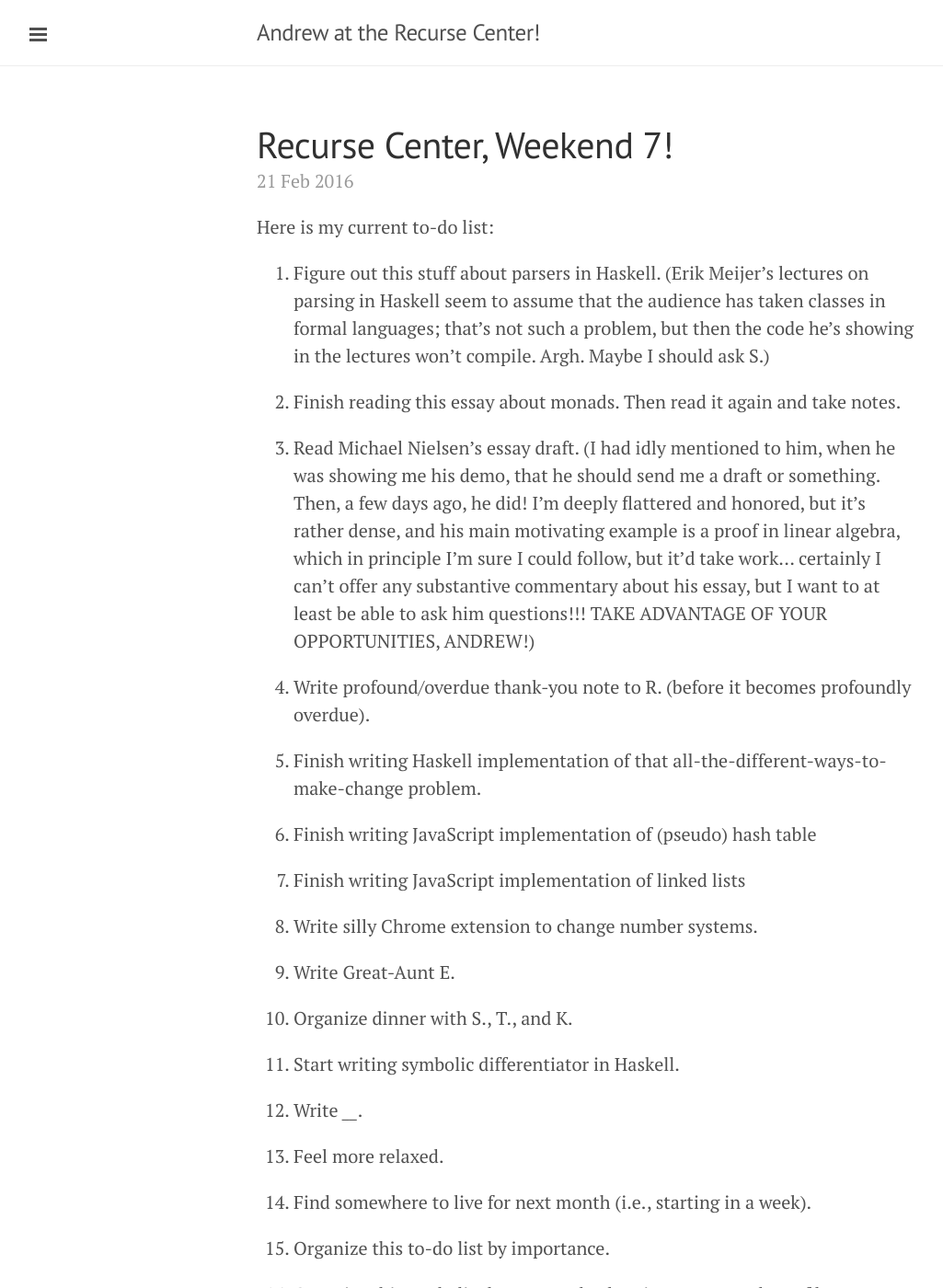
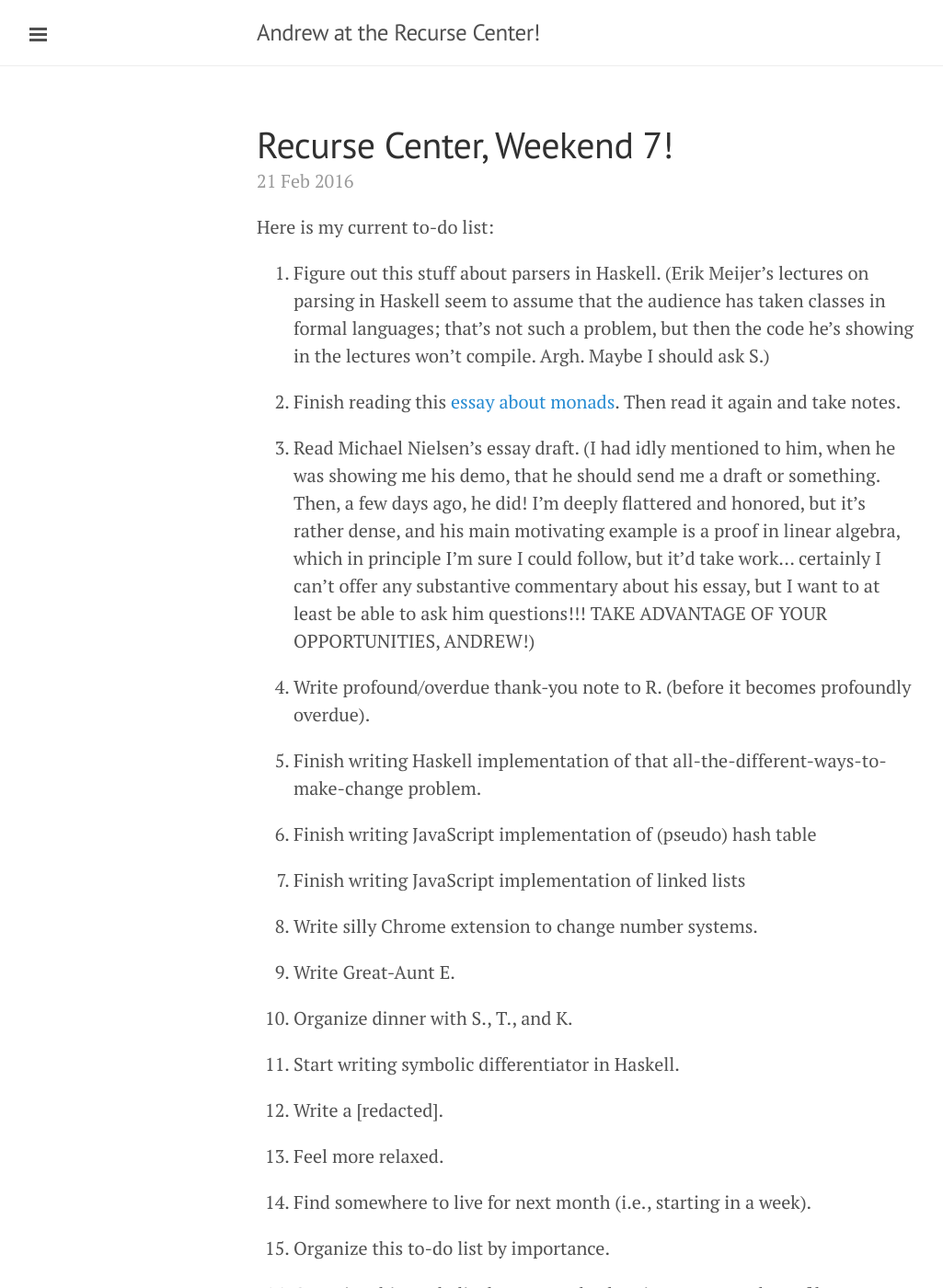
Before and after one commit to amalex5/amalex5.github.io, a Jekyll site: the page built from _posts/2016-02-21-recurse-center-weekend-7.markdown, in a window 1280 px wide and 1400 px high. Shown: the whole window at 92% size, without its empty margins (1-1026 px from the left). Built offline with Jekyll 4.4.1, drawn with Linux system fonts in a browser that asks for light colours.

Commit message:
Post update: Recurse Center, Weekend 7!

```diff
--- a/_posts/2016-02-21-recurse-center-weekend-7.markdown
+++ b/_posts/2016-02-21-recurse-center-weekend-7.markdown
@@ -7,7 +7,7 @@ Here is my current to-do list:
 
 1. Figure out this stuff about parsers in Haskell. (Erik Meijer's lectures on parsing in Haskell seem to assume that the audience has taken classes in formal languages; that's not such a problem, but then the code he's showing in the lectures won't compile. Argh. Maybe I should ask S.)
 
-2. Finish reading this essay about monads. Then read it again and take notes.
+2. Finish reading this [essay about monads](http://www.cs.nott.ac.uk/~pszgmh/monads). Then read it again and take notes.
 
 3. Read Michael Nielsen's essay draft. (I had idly mentioned to him, when he was showing me his demo, that he should send me a draft or something. Then, a few days ago, he did! I'm deeply flattered and honored, but it's rather dense, and his main motivating example is a proof in linear algebra, which in principle I'm sure I could follow, but it'd take work... certainly I can't offer any substantive commentary about his essay, but I want to at least be able to ask him questions!!! TAKE ADVANTAGE OF YOUR OPPORTUNITIES, ANDREW!)
 
@@ -27,7 +27,7 @@ Here is my current to-do list:
 
 11. Start writing symbolic differentiator in Haskell.
 
-12. Write ____.
+12. Write a [redacted].
 
 13. Feel more relaxed.
 
```
